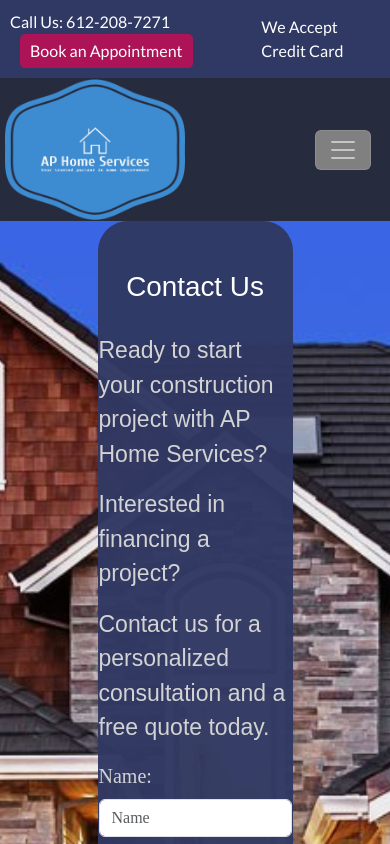
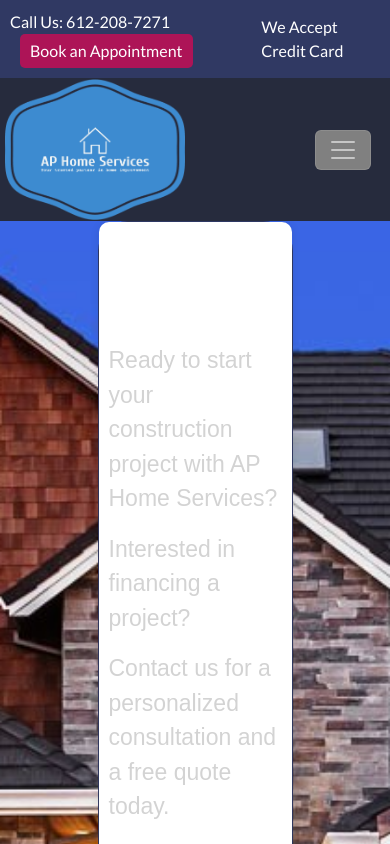
Before and after one commit to Amigovich/aphomesvc, a React (Vite) app: page /estimate in a window 390 px wide. Shown: the top 844 px of the page. Built offline with nearby package versions, Linux system fonts and the light colour scheme; a web font is replaced by a local one.

Commit message:
Update index.css

```diff
--- a/src/index.css
+++ b/src/index.css
@@ -1,18 +1,45 @@
-/* global styles */
+/* Global Styles */
 
 body {
     font-family: 'Lato', sans-serif;
-  }
+    background-color: #f4f4f4;
+    color: #333;
+    margin: 0;
+    padding: 0;
+}
 
-  h2 {
-    margin-bottom: 10px;
-  }
+h2 {
+    margin-bottom: 20px;
+    color: #444;
+    font-size: 1.8em;
+}
 
-  .content {
+.content {
     display: flex;
     flex-direction: column;
     justify-content: space-between;
     align-items: center;
-    margin-top: 70px;
-    margin-bottom: 35px;
-  }
+    margin: 70px auto;
+    max-width: 1200px;
+    padding: 20px;
+    background-color: #fff;
+    border-radius: 10px;
+    box-shadow: 0 2px 10px rgba(0, 0, 0, 0.1);
+}
+
+@media (max-width: 768px) {
+    .content {
+        margin: 40px auto;
+        padding: 15px;
+    }
+}
+
+@media (max-width: 480px) {
+    h2 {
+        font-size: 1.5em;
+    }
+
+    .content {
+        padding: 10px;
+    }
+}
```
